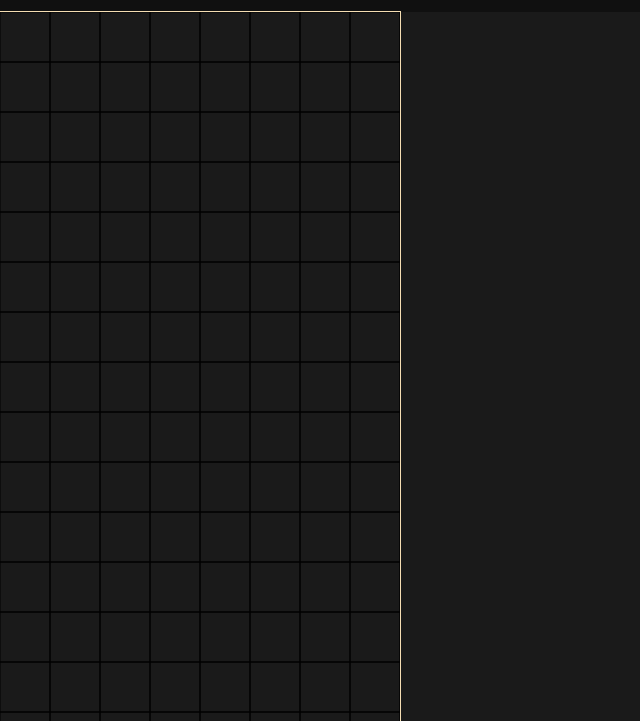
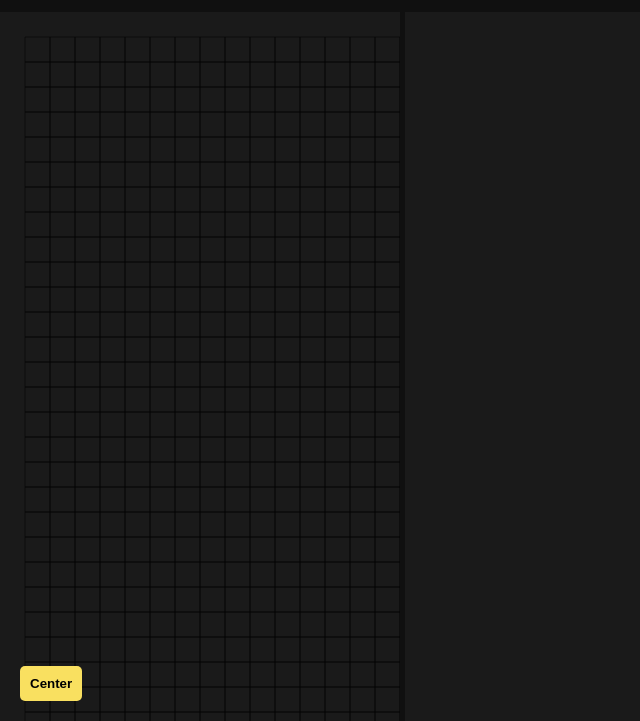
Before and after one commit to unordentlich/cascys-adventure, an Electron app: page views/level_editor.html in a window 800 px wide. Shown: the part 79-800 px from the top of the page, without its empty margins (0-640 px from the left). Drawn offline with Linux system fonts and the light colour scheme.

Commit message:
Added "center" button

```diff
--- a/js/frontend/level_editor.js
+++ b/js/frontend/level_editor.js
@@ -11,10 +11,10 @@ let offsetY = 0;
 let dragging = false;
 let mouseClicked = [];
 let lastClicked = [0, 0];
-let mouseOffsetX = 0;
-let mouseOffsetY = 0;
+let mouseOffsetX = 50;
+let mouseOffsetY = 50;
 
-let zoom = 1;
+let zoom = 0.5;
 let zoomStep = 0.2;
 let maxZoom = 4.5;
 let minZoom = 0.5;
@@ -59,17 +59,24 @@ document.addEventListener("DOMContentLoaded", () => {
 
     canvas.addEventListener("mousemove", (e) => {
         if(!dragging) return;
-        mouseOffsetX = lastClicked[0] + (e.clientX - mouseClicked[0]);
-        mouseOffsetY = lastClicked[1] + (e.clientY - mouseClicked[1]);
+        mouseOffsetX = lastClicked[0] + (e.clientX - mouseClicked[0]) * (zoom <= minZoom ? 2 : 1);
+        mouseOffsetY = lastClicked[1] + (e.clientY - mouseClicked[1]) * (zoom <= minZoom ? 2 : 1);
         console.log(mouseOffsetX, mouseOffsetY);
         prepareCanvas();
     });
 
-    canvas.addEventListener("mouseup", () => {
+
+    const mouseUpOut = () => {
         if(!dragging) return;
         dragging = false;
         lastClicked = [mouseOffsetX, mouseOffsetY];
-    })
+    };
+    canvas.addEventListener("mouseup", mouseUpOut);
+    canvas.addEventListener("mouseout", mouseUpOut);
+
+    document.getElementById("center-btn").addEventListener("click", () => {
+        resetCanvasView();
+    });
 });
 
 const movementKeys = ['w', 'a', 's', 'd', 'ArrowUp', 'ArrowLeft', 'ArrowDown', 'ArrowRight'];
@@ -114,3 +121,11 @@ function prepareCanvas() {
         xPos += pixelSize;
     }
 }
+
+function resetCanvasView() {
+    mouseOffsetX = 50;
+    mouseOffsetY = 50;
+    lastClicked = [0, 0];
+
+    prepareCanvas();
+}
--- a/styles/level_editor.css
+++ b/styles/level_editor.css
@@ -65,11 +65,32 @@ input:focus {
 
 canvas {
     display: block;
-    outline: 1px solid wheat;
+    border-right: 5px solid rgb(16, 16, 16);
 }
 
 canvas:hover {
     animation: drag-me 2s infinite;
+}
+
+.buttons {
+    position: absolute;
+    bottom: 0;
+    left: 0;
+    padding: 20px;
+}
+
+.buttons button {
+    background-color: rgb(249, 224, 96);
+    font-weight: 600;
+    padding: 10px;
+    border-radius: 5px;
+    border: none;
+    cursor: pointer;
+    transition: 500ms;
+}
+
+.buttons button:hover {
+    filter: brightness(1.2);
 }
 
 @keyframes drag-me {
--- a/views/level_editor.html
+++ b/views/level_editor.html
@@ -26,8 +26,12 @@
         <div class="flex">
             <div class="flex-pane">
                 <canvas id="map">
-
                 </canvas>
+                <div class="buttons">
+                    <button id="center-btn">
+                        Center
+                    </button>
+                </div>
             </div>
             <div class="flex-pane">
 
```
